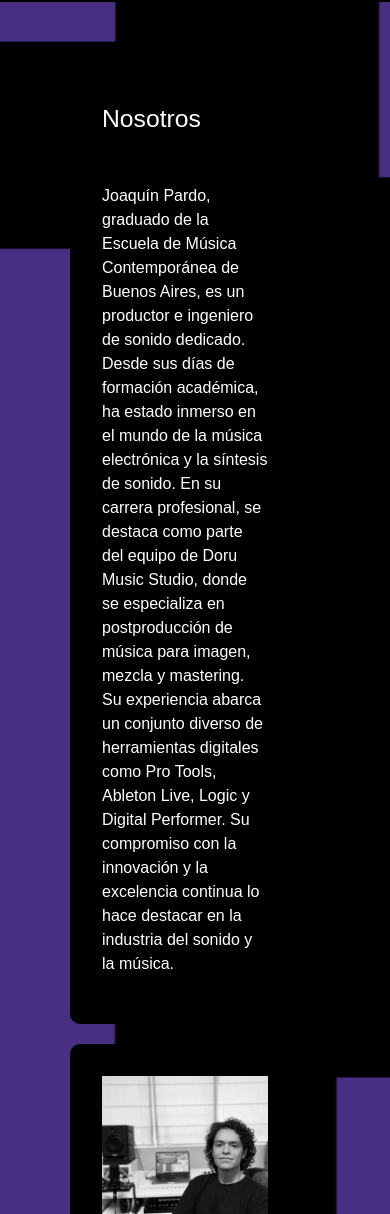
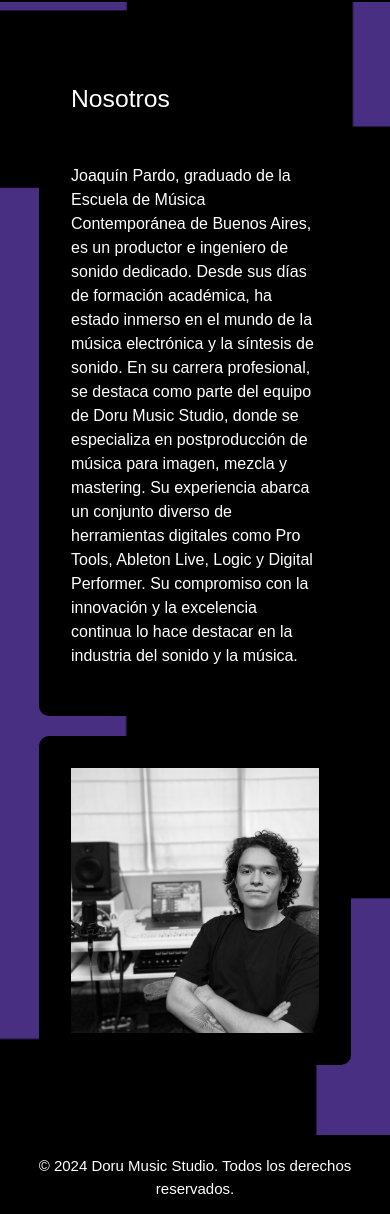
Before and after one commit to JoaquinPardo99/DoruMusicStudio2, a website: page pages/nosotros.html in a window 390 px wide. Shown: the part 178-1392 px from the top of the page. Drawn offline with nearby package versions, Linux system fonts and the light colour scheme.

Commit message:
Se realizaron correcciones para el diseno responsive

```diff
--- a/scss/pages/_index.scss
+++ b/scss/pages/_index.scss
@@ -1,7 +1,10 @@
 .carousel {
 	width: 100%;
+    height: 100%;
 }
+
 .carousel-inner {
+    width: 100%;
 	height: 100%;
 }
 
@@ -11,7 +14,7 @@
     align-items: center;
     background-color: $background-color_1;
     color: $color_1;
-    height: 180px;
+    height: 200px;
     width: auto;
 
     p {
@@ -24,7 +27,7 @@
     }
 
     @media (max-width: 767px) {
-        height: 150px;
+        height: 180px;
         padding: 20px;
         text-align: center;
     }
--- a/scss/pages/_nosotros.scss
+++ b/scss/pages/_nosotros.scss
@@ -3,11 +3,12 @@
     flex-direction: row;
     justify-content: space-between;
     flex-wrap: wrap;
-    padding: 20px;
-    margin: 50px;
+    margin: 50px auto;
+    max-width: 1200px;
 
     @media (max-width: 1000px) {
         flex-direction: column;
+        align-items: center;
     }
 }
 
@@ -25,7 +26,7 @@
     }
 
     @media (max-width: 1000px) {
-        width: calc(100% - 20px);
+        width: calc(80%);
     }
 }
 
@@ -43,6 +44,6 @@
     }
 
     @media (max-width: 1000px) {
-        width: calc(100% - 20px);
+        width: calc(80%);
     }
 }
```
Also changed, not shown: css/styles.css, 1 other file.
